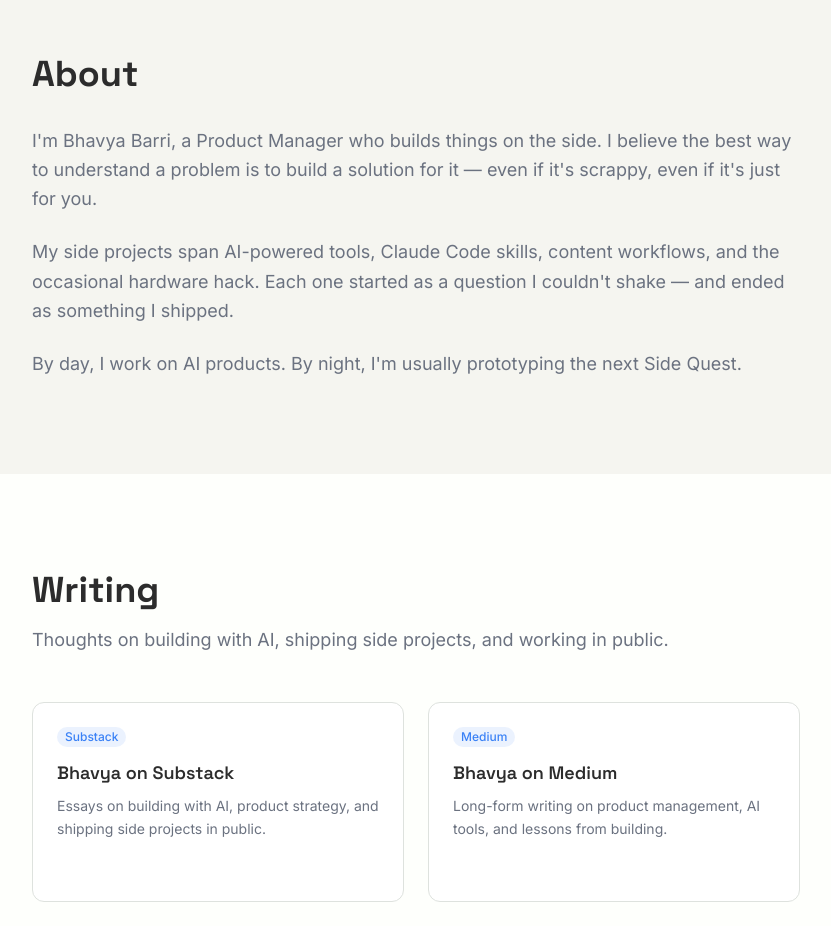
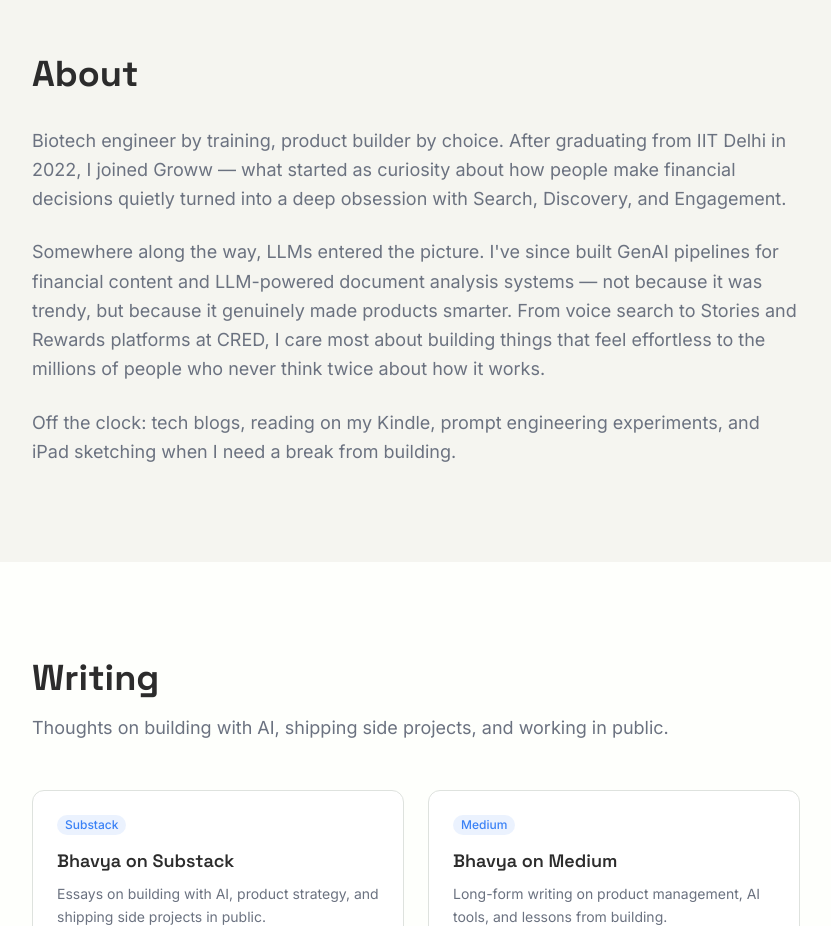
Before and after one commit to b-barri/personal-website, a Next.js app: page / in a window 1280 px wide. Shown: the part 2520-3446 px from the top of the page, without its empty margins (56-887 px from the left). Built offline with nearby package versions, Linux system fonts and the light colour scheme.

Commit message:
feat(about): add real bio with IIT Delhi, Groww, CRED background

```diff
--- a/src/components/sections/About.tsx
+++ b/src/components/sections/About.tsx
@@ -10,20 +10,25 @@ export default function About() {
           </h2>
           <div className="max-w-3xl space-y-6 text-lg text-text-secondary leading-relaxed">
             <p>
-              I&apos;m Bhavya Barri, a Product Manager who builds things on the
-              side. I believe the best way to understand a problem is to build a
-              solution for it — even if it&apos;s scrappy, even if it&apos;s
-              just for you.
+              Biotech engineer by training, product builder by choice. After
+              graduating from IIT Delhi in 2022, I joined Groww — what started
+              as curiosity about how people make financial decisions quietly
+              turned into a deep obsession with Search, Discovery, and
+              Engagement.
             </p>
             <p>
-              My side projects span AI-powered tools, Claude Code skills,
-              content workflows, and the occasional hardware hack. Each one
-              started as a question I couldn&apos;t shake — and ended as
-              something I shipped.
+              Somewhere along the way, LLMs entered the picture. I&apos;ve since
+              built GenAI pipelines for financial content and LLM-powered
+              document analysis systems — not because it was trendy, but because
+              it genuinely made products smarter. From voice search to Stories
+              and Rewards platforms at CRED, I care most about building things
+              that feel effortless to the millions of people who never think
+              twice about how it works.
             </p>
             <p>
-              By day, I work on AI products. By night, I&apos;m usually
-              prototyping the next Side Quest.
+              Off the clock: tech blogs, reading on my Kindle, prompt
+              engineering experiments, and iPad sketching when I need a break
+              from building.
             </p>
           </div>
         </ScrollReveal>
```
